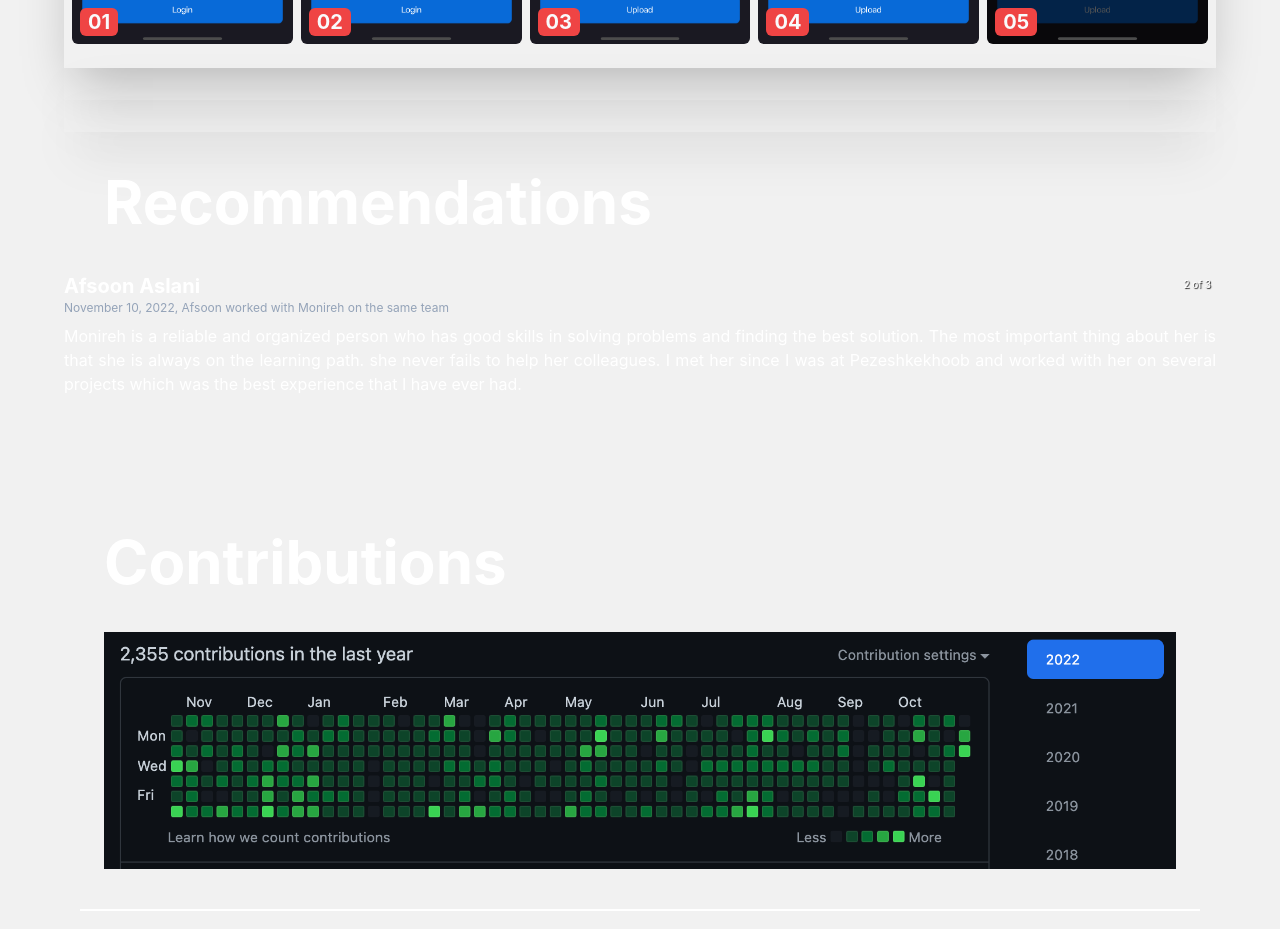
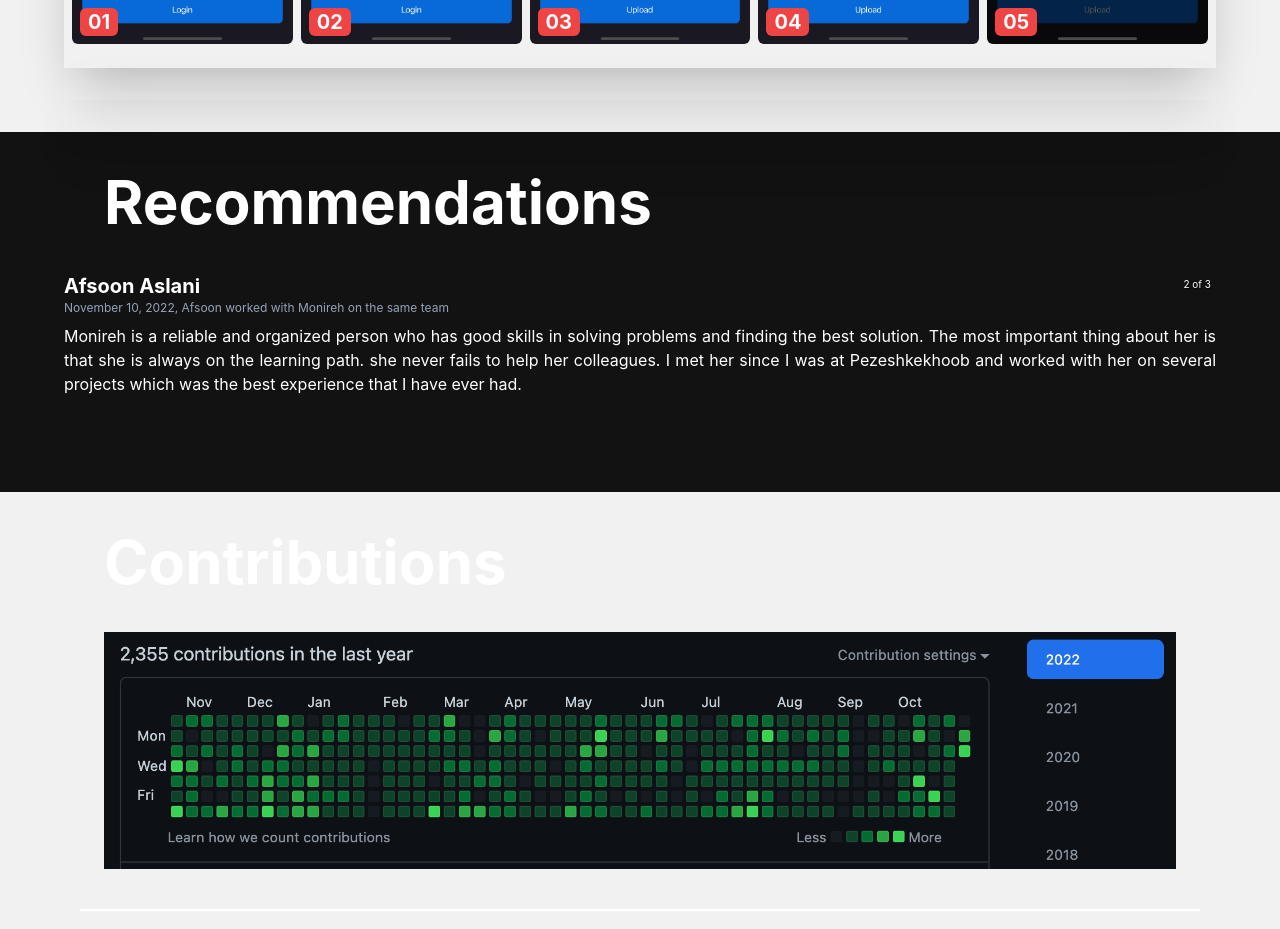
Before and after one commit to monireamini/monireamini.github.io, a Next.js app: page / in a window 1280 px wide. Shown: the part 2120-3049 px from the top of the page. Built offline with nearby package versions, Linux system fonts and the light colour scheme.

Commit message:
update colors

```diff
--- a/components/recommendations/recommendations.tsx
+++ b/components/recommendations/recommendations.tsx
@@ -6,7 +6,7 @@ import {Carousel} from 'react-responsive-carousel';
 
 const Projects = () => {
     return (
-        <div className="bg-[#F1F1F1] dark:bg-gray-900 pb-12">
+        <div className="pb-12">
             <div className="max-w-6xl mx-auto">
                 <SectionHeader title={'Recommendations'} buttonLabel={'View all'} linkPath={'/projects'}/>
 
@@ -20,7 +20,7 @@ const Projects = () => {
                 >
                     {recommendations.map((item) => {
                         return (
-                            <div key={item.id}>
+                            <div key={item.id} className="px-6 xl:px-0">
                                 <p className="text-left font-bold text-xl">{item.name}</p>
                                 <p className="text-left pb-2 text-xs text-slate-400">{item.role}</p>
                                 <p className="text-justify">{item.text}</p>
```
